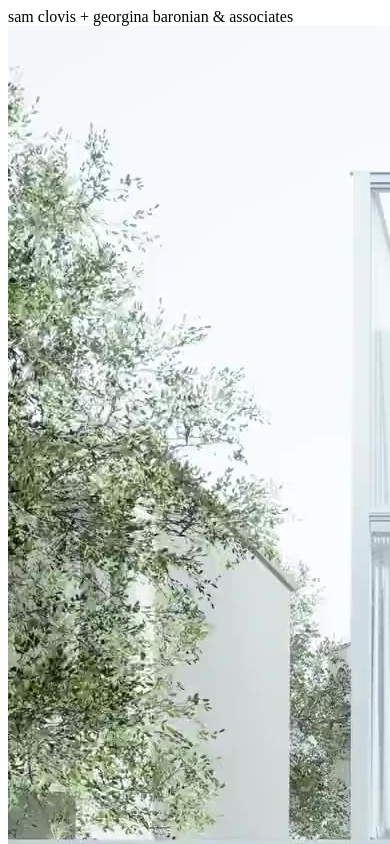
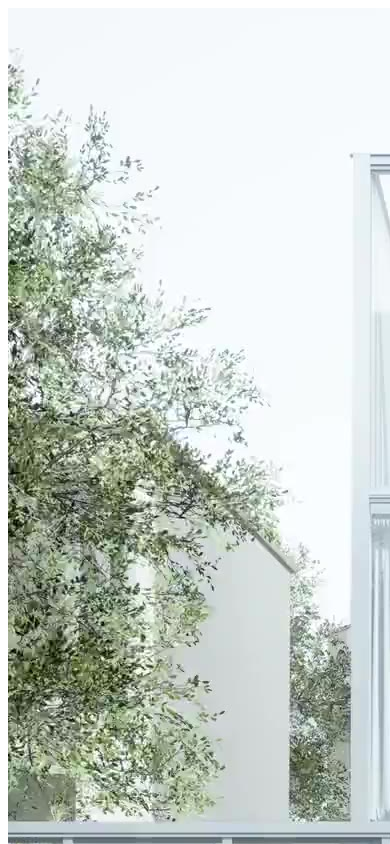
Before and after one commit to ebuckthal/sam-http, a Next.js app: page / in a window 390 px wide. Shown: the top 844 px of the page. Built offline with nearby package versions, Linux system fonts and the light colour scheme.

Commit message:
try these changes

```diff
--- a/pages/index.tsx
+++ b/pages/index.tsx
@@ -20,6 +20,7 @@ const HomePage: React.FC<{ project: number; image: number }> = ({
 }) => {
   const [showTitle, setShowTitle] = useState(true);
   const [showEmail, setShowEmail] = useState(false);
+  const [titleFaded, setTitleFaded] = useState(false);
 
   const [currentVideo, setCurrentVideo] = useState(image);
 
@@ -28,43 +29,30 @@ const HomePage: React.FC<{ project: number; image: number }> = ({
       setShowTitle(false);
 
       setTimeout(() => setShowEmail(true), 100);
+      setTimeout(() => setTitleFaded(true), 1000);
     }
 
     setCurrentVideo((s) => (s + 1) % VIDEOS[project].length);
+
+    document.querySelectorAll("video").forEach((v) => {
+      v.play();
+    });
   };
 
   return (
-    <div className="text-xxs sm:text-xs">
+    <>
       <div
-        className="absolute h-screen w-screen flex flex-col justify-center items-center"
+        className={clsx(
+          "flex-none flex flex-col h-screen w-screen justify-center items-center text-xxs sm:text-xs"
+        )}
         onClick={onClick}
       >
-        <span
-          id="name"
-          className={clsx(
-            "cursor-pointer tracking-widest transition-opacity duration-1500 text-center",
-            showTitle ? "opacity-100" : "opacity-0"
-          )}
-        >
-          sam clovis + georgina baronian &amp; associates
-        </span>
-      </div>
-      <div
-        className="flex flex-col h-screen w-screen justify-center items-center"
-        onClick={onClick}
-      >
-        <div
-          className={clsx(
-            "flex-none flex relative w-full justify-center items-center",
-            showTitle ? "hidden" : null
-          )}
-        >
-          <div className="relative">
+        <div className={clsx("relative", showTitle ? "hidden" : null)}>
           <div className="object-contain inset-0">
             <img
               className={clsx(
                 "m-auto object-contain inset-0 max-h-3/4 outline-none",
-                  "transition-opacity duration-1500 py-1 px-10 opacity-0"
+                "transition-opacity duration-1500 px-10 opacity-0"
               )}
               src={POSTER}
             />
@@ -78,20 +66,20 @@ const HomePage: React.FC<{ project: number; image: number }> = ({
               key={src}
               className={clsx(
                 "absolute m-auto object-contain inset-0 max-h-3/4 md:max-h-video outline-none",
-                  "transition-opacity duration-1500 py-1 px-10",
+                "transition-opacity duration-1500 px-10",
                 showEmail && i === currentVideo ? "opacity-100" : "opacity-0"
               )}
               src={src}
             />
           ))}
         </div>
-        </div>
         <div className="content-center justify-center text-center">
           <a
             id="email"
             href="mailto:office@clovisbaronian.com"
             className={clsx(
-              "tracking-widest transition-opacity duration-1500",
+              "tracking-widest transition-opacity duration-1500 block p-2",
+              showTitle ? "hidden" : null,
               showEmail ? "opacity-100" : "opacity-0"
             )}
           >
@@ -99,7 +87,21 @@ const HomePage: React.FC<{ project: number; image: number }> = ({
           </a>
         </div>
       </div>
-    </div>
+      <span
+        id="name"
+        style={{
+          transform: "translate(-50%, -50%)",
+          left: "50%",
+          top: "50%",
+        }}
+        className={clsx(
+          "text-xxs sm:text-xs tracking-widest transition-opacity duration-1500 text-center fixed",
+          showTitle ? "opacity-100" : "opacity-0"
+        )}
+      >
+        sam clovis + georgina baronian &amp; associates
+      </span>
+    </>
   );
 };
 
```
Lines whose indentation alone changed are shown as unchanged.
